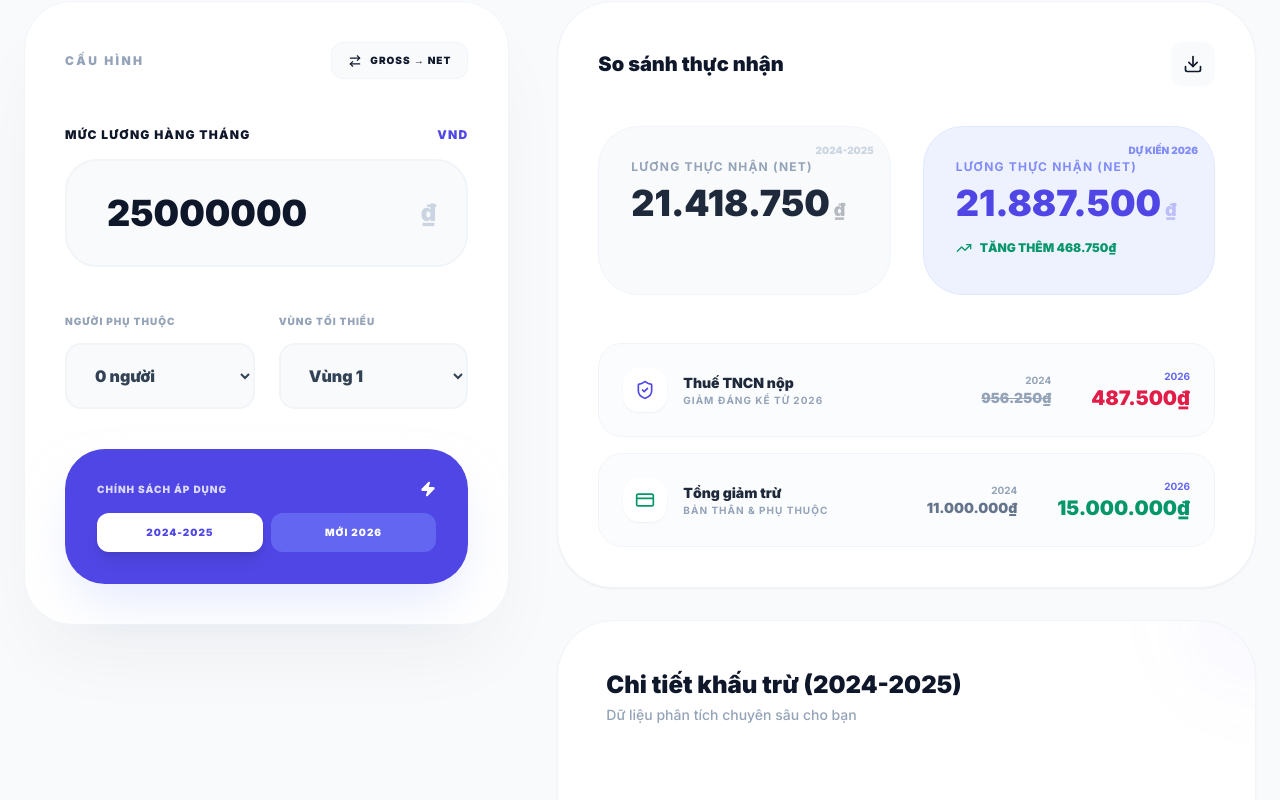
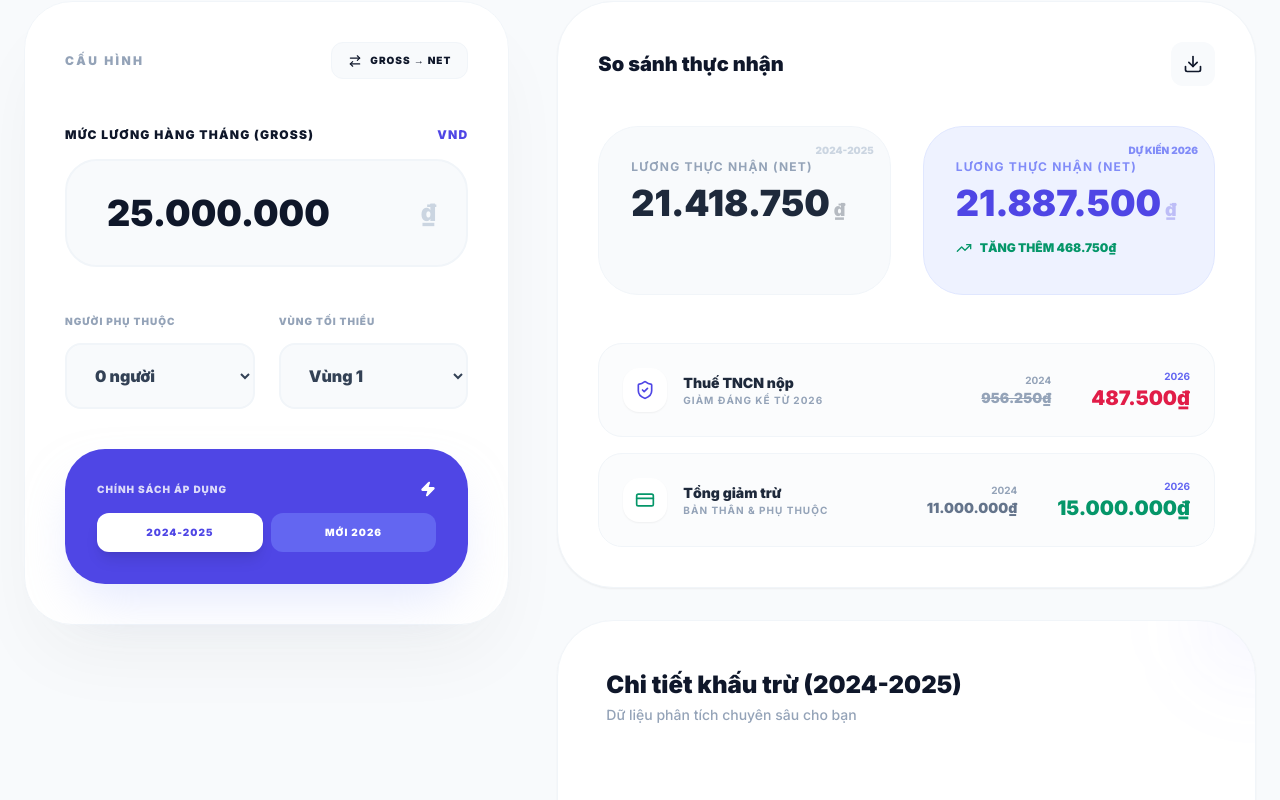
Before and after one commit to anhlanhlung218/viettaxpro, a React (Vite) app: page / in a window 1280 px wide. Shown: the part 760-1560 px from the top of the page. Built offline with nearby package versions, Linux system fonts and the light colour scheme.

Commit message:
feat: Add salary input sanitization and update PDF title
Implements input sanitization for the salary field to ensure only numeric values are processed. Also, updates the PDF export title for consistency with policy year labels.

```diff
--- a/App.tsx
+++ b/App.tsx
@@ -30,8 +30,6 @@ const App: React.FC = () => {
     policyYear: PolicyYear.YEAR_2024
   });
 
-  const [compareMode, setCompareMode] = useState(true);
-
   const result2024 = useMemo(() => {
     return inputs.isGrossToNet
       ? calculateGrossToNet({ ...inputs, policyYear: PolicyYear.YEAR_2024 })
@@ -44,11 +42,21 @@ const App: React.FC = () => {
       : calculateNetToGross({ ...inputs, policyYear: PolicyYear.YEAR_2026 });
   }, [inputs]);
 
-  // Hiện tại sử dụng kết quả dựa trên mode chọn chính, hoặc kết quả so sánh
   const currentResult = inputs.policyYear === PolicyYear.YEAR_2024 ? result2024 : result2026;
 
   const formatVND = (amount: number) => {
     return new Intl.NumberFormat('vi-VN').format(Math.round(amount));
+  };
+
+  const handleSalaryInputChange = (e: React.ChangeEvent<HTMLInputElement>) => {
+    // Loại bỏ tất cả ký tự không phải số
+    const rawValue = e.target.value.replace(/\./g, '').replace(/[^0-9]/g, '');
+    const numericValue = parseInt(rawValue, 10);
+
+    setInputs(p => ({
+      ...p,
+      salary: isNaN(numericValue) ? 0 : numericValue
+    }));
   };
 
   const handleExportPDF = () => {
@@ -56,7 +64,7 @@ const App: React.FC = () => {
     doc.setFontSize(22);
     doc.text("VIETTAX PRO - SO SANH CHINH SACH THUE", 105, 20, { align: 'center' });
     doc.setFontSize(10);
-    doc.text("Cập nhật quy định 2024 & Dự kiến 2026", 105, 27, { align: 'center' });
+    doc.text("Cap nhat quy dinh 2024 & Du kien 2026", 105, 27, { align: 'center' });
     doc.line(20, 35, 190, 35);
 
     let y = 50;
@@ -148,15 +156,17 @@ const App: React.FC = () => {
               <div className="space-y-10">
                 <div className="space-y-4">
                   <label className="text-xs font-black text-slate-900 uppercase tracking-widest flex justify-between">
-                    Mức lương hàng tháng
+                    Mức lương hàng tháng ({inputs.isGrossToNet ? 'Gross' : 'Net'})
                     <span className="text-indigo-600">VND</span>
                   </label>
                   <div className="relative group">
                     <input
-                      type="number"
-                      value={inputs.salary}
-                      onChange={(e) => setInputs(p => ({ ...p, salary: Number(e.target.value) }))}
-                      className="w-full px-10 py-8 bg-slate-50 border-2 border-slate-100 rounded-[2rem] focus:border-indigo-500 focus:bg-white outline-none transition-all text-4xl font-black text-slate-900"
+                      type="text"
+                      inputMode="numeric"
+                      value={inputs.salary === 0 ? '' : formatVND(inputs.salary)}
+                      onChange={handleSalaryInputChange}
+                      placeholder="0"
+                      className="w-full px-10 py-8 bg-slate-50 border-2 border-slate-100 rounded-[2rem] focus:border-indigo-500 focus:bg-white outline-none transition-all text-4xl font-black text-slate-900 placeholder:text-slate-200"
                     />
                     <div className="absolute right-8 top-1/2 -translate-y-1/2 text-slate-300 font-black text-2xl group-focus-within:text-indigo-500 transition-colors">₫</div>
                   </div>
@@ -380,7 +390,7 @@ const App: React.FC = () => {
             <div className="bg-slate-900 p-2.5 rounded-2xl text-white"><Calculator className="w-6 h-6" /></div>
             <span className="text-2xl font-black tracking-tight">VietTax Pro</span>
           </div>
-          <p className="text-slate-400 text-[10px] font-black tracking-[0.3em] uppercase">© 2024 Cập nhật chính sách thuế Việt Nam mới nhất.</p>
+          <p className="text-slate-400 text-[10px] font-black tracking-[0.3em] uppercase">© 2024 Cap nhat chinh sach thue Viet Nam moi nhat.</p>
           <div className="flex items-center gap-8 text-xs font-black uppercase tracking-widest text-slate-400 hover:text-indigo-600 transition-colors cursor-pointer" onClick={() => window.scrollTo({top:0, behavior:'smooth'})}>
             Lên đầu trang
           </div>
```
